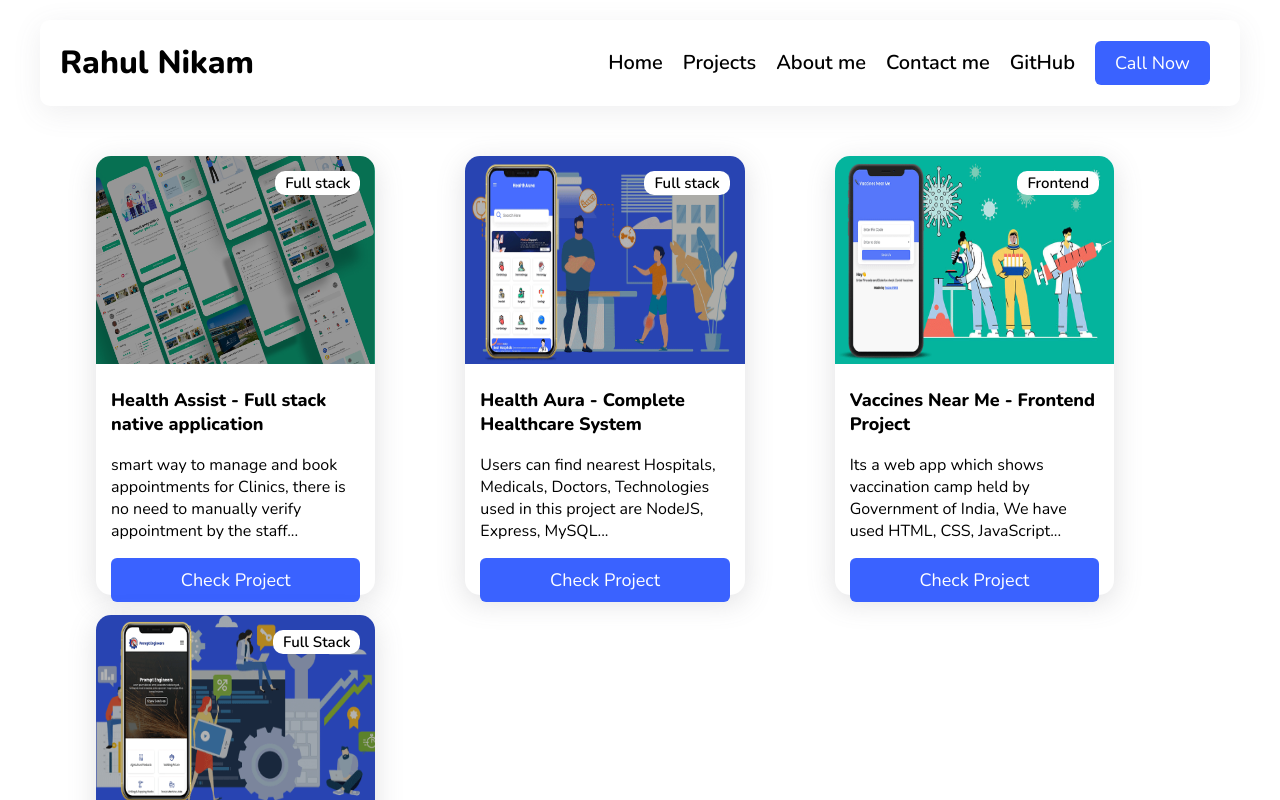
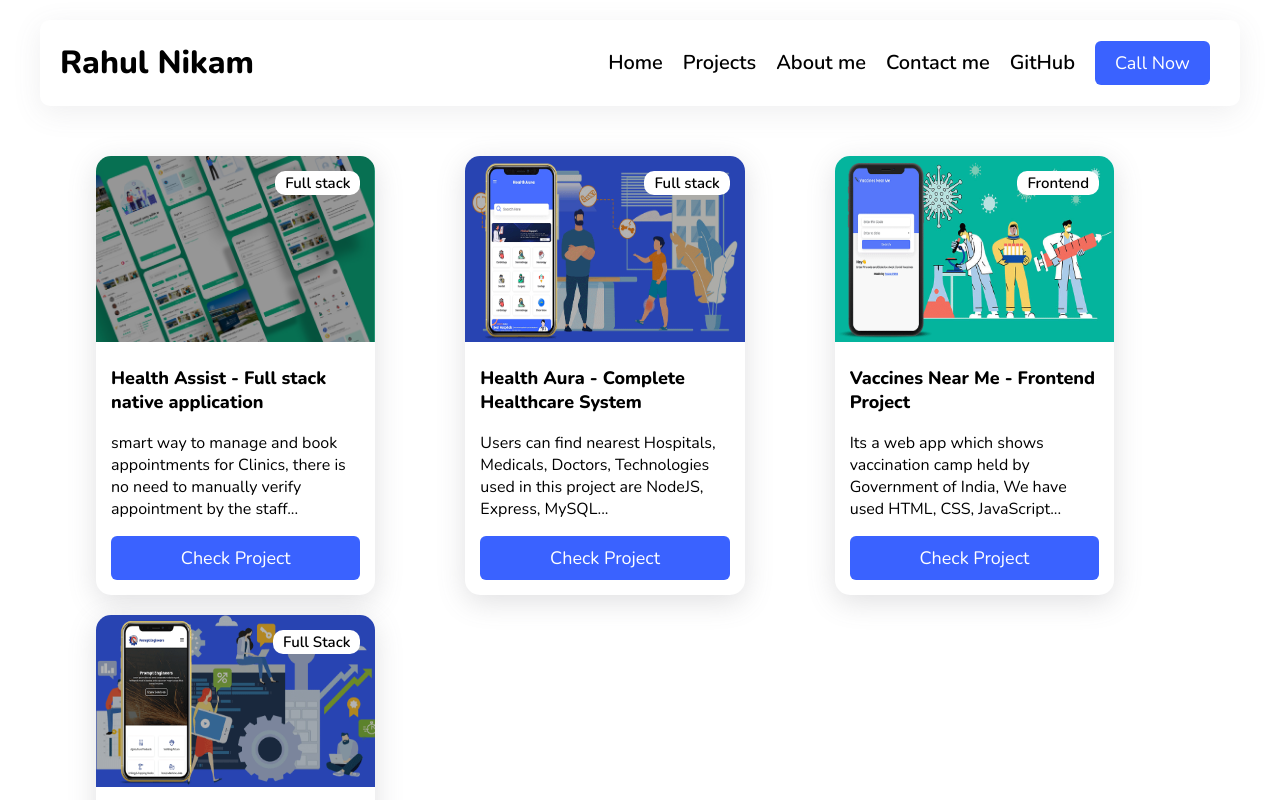
Before and after one commit to rahulnikam2002/rahul-nikam-portfolio, a React (Create React App) app: page /projects in a window 1280 px wide. Shown: the top 800 px of the page. Built offline with nearby package versions, Linux system fonts and the light colour scheme.

Commit message:
Update project.styles.scss

```diff
--- a/src/components/projects/project.styles.scss
+++ b/src/components/projects/project.styles.scss
@@ -55,7 +55,7 @@
         img{
             // width: 100%;
             max-width: 100%;
-            height: 49%;
+            height: 44%;
             object-fit: fill;
             max-height: 100%;
             border-top-left-radius: 15px;
```
